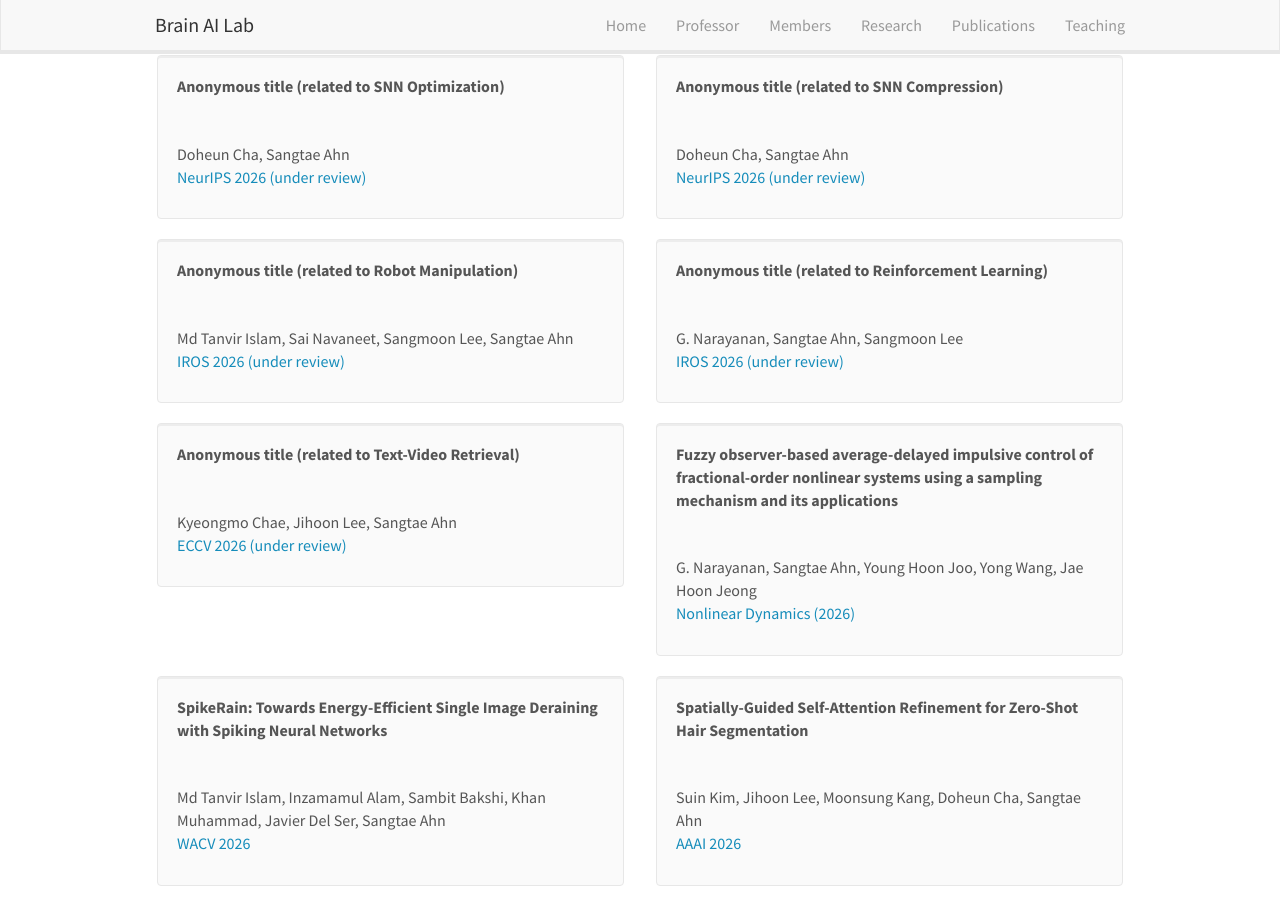
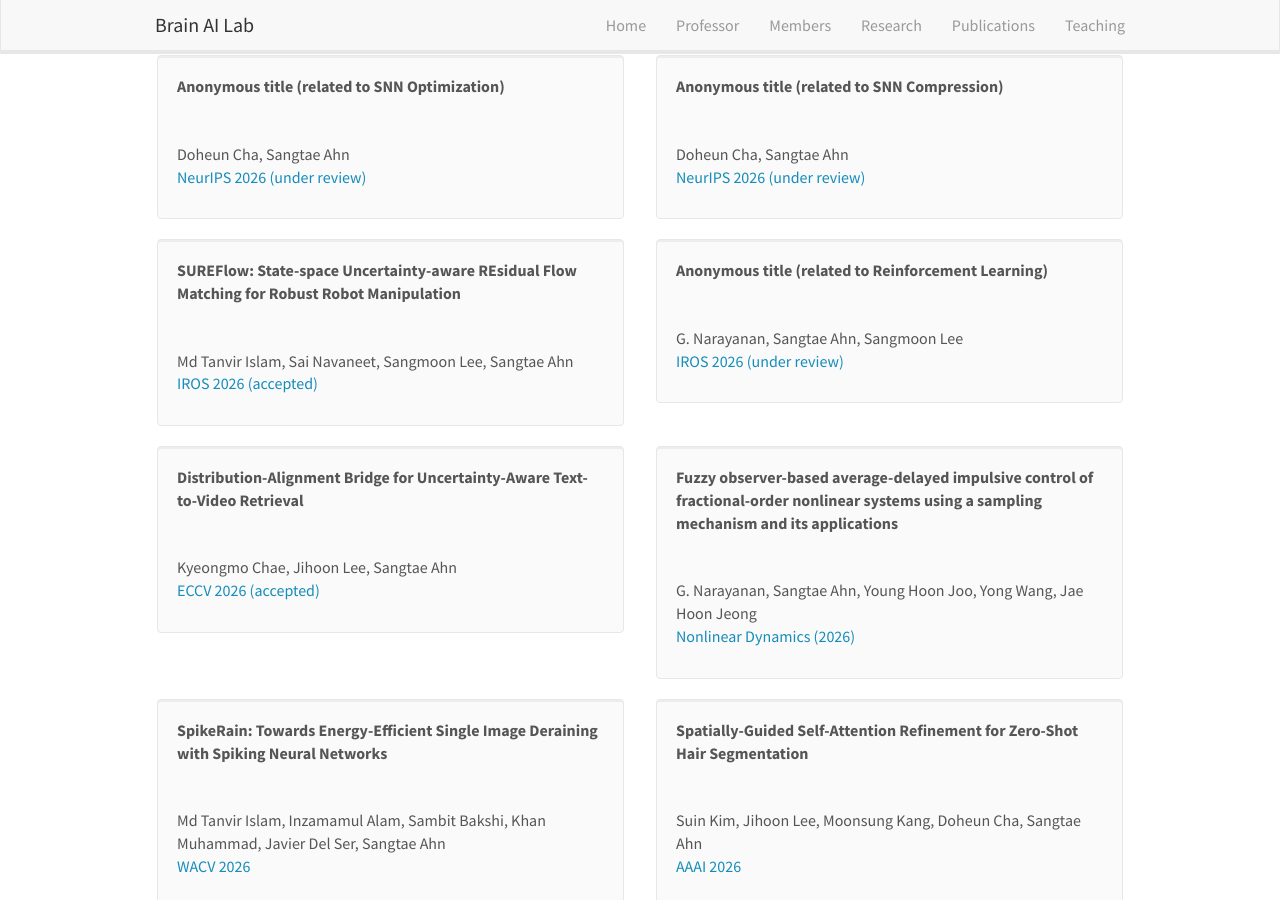
Before and after one commit to KNU-BrainAI/knu-brainai.github.io, a Jekyll site: the page built from _pages/publications.md, in a window 1280 px wide and 900 px high, scrolled down 616 px. Built offline with Jekyll 4.4.1, drawn with Linux system fonts in a browser that asks for light colours; nearby versions of some CDN libraries.

Commit message:
Update publist.yml

```diff
--- a/_data/publist.yml
+++ b/_data/publist.yml
@@ -40,12 +40,12 @@
     url: https://neurips.cc/
     display: NeurIPS 2026 (under review)
 
-- title: "Anonymous title (related to Robot Manipulation)"
+- title: "SUREFlow: State-space Uncertainty-aware REsidual Flow Matching for Robust Robot Manipulation  "
   image: blank.png
   authors: Md Tanvir Islam, Sai Navaneet, Sangmoon Lee, Sangtae Ahn
   link:
     url: https://2026.ieee-iros.org/
-    display: IROS 2026 (under review)
+    display: IROS 2026 (accepted)
 
 - title: "Anonymous title (related to Reinforcement Learning)"
   image: blank.png
@@ -54,12 +54,12 @@
     url: https://2026.ieee-iros.org/
     display: IROS 2026 (under review)
 
-- title: "Anonymous title (related to Text-Video Retrieval)"
+- title: "Distribution-Alignment Bridge for Uncertainty-Aware Text-to-Video Retrieval"
   image: blank.png
   authors: Kyeongmo Chae, Jihoon Lee, Sangtae Ahn
   link:
     url: https://eccv.ecva.net/
-    display: ECCV 2026 (under review)
+    display: ECCV 2026 (accepted)
 
 - title: "Fuzzy observer-based average-delayed impulsive control of fractional-order nonlinear systems using a sampling mechanism and its applications"
   image: blank.png
```
